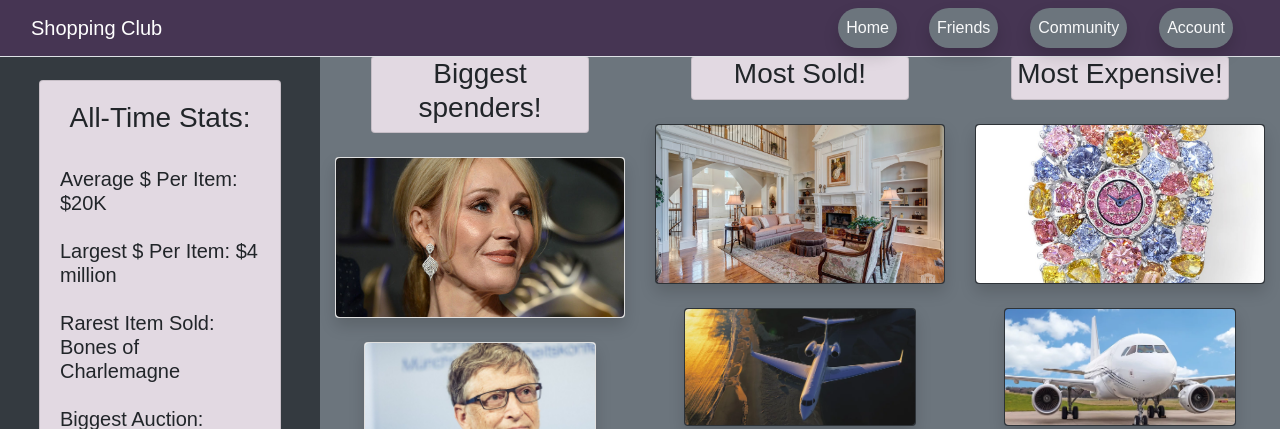
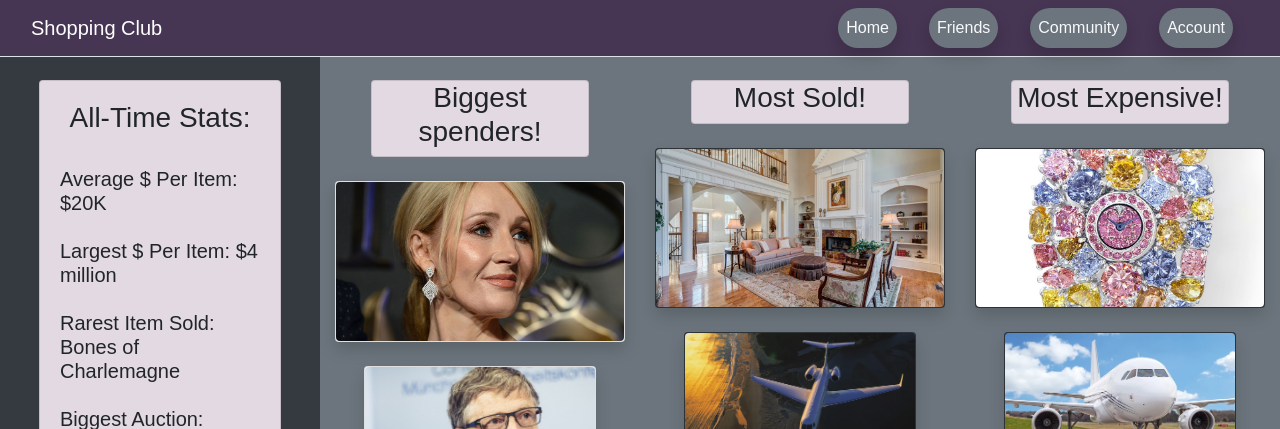
Before and after one commit to NoahGreer/blindside, a plain HTML site: page community.html in a window 1280 px wide. Shown: the top 429 px of the page. Drawn offline with nearby package versions, Linux system fonts and the light colour scheme; a web font is replaced by a local one.

Commit message:
community friends changes

```diff
--- a/community.html
+++ b/community.html
@@ -87,7 +87,7 @@
       <!-- People Columns -->
       <div class="col-md-3 bg-secondary">
         <!-- People Posts-->
-        <div class="row card bg-lightgray w-75 mx-auto">
+        <div class="row card bg-lightgray w-75 mx-auto my-4">
             <h3 class="text-center">Biggest spenders!</h3>
         </div>
           <div class="card mb-3 shadow rounded my-4 mx-auto box-400">
@@ -112,7 +112,7 @@
       </div>
       <!-- Items-->
       <div class="col-md-3 bg-secondary h-auto">
-          <div class="row card bg-lightgray w-75 mx-auto">
+          <div class="row card bg-lightgray w-75 mx-auto my-4">
               <h3 class="text-center">Most Sold!</h3>
           </div>
         <!-- Item Posts -->
@@ -147,7 +147,7 @@
       <!-- Profile Pic basic info window-->
       <div class="col-md-3 bg-secondary h-auto">
 
-          <div class="row card bg-lightgray w-75 mx-auto">
+          <div class="row card bg-lightgray w-75 mx-auto my-4">
               <h3 class="text-center">Most Expensive!</h3>
           </div>
           <!-- Item Posts -->
```
Also changed, not shown: friends.html (+3 -3 lines).
